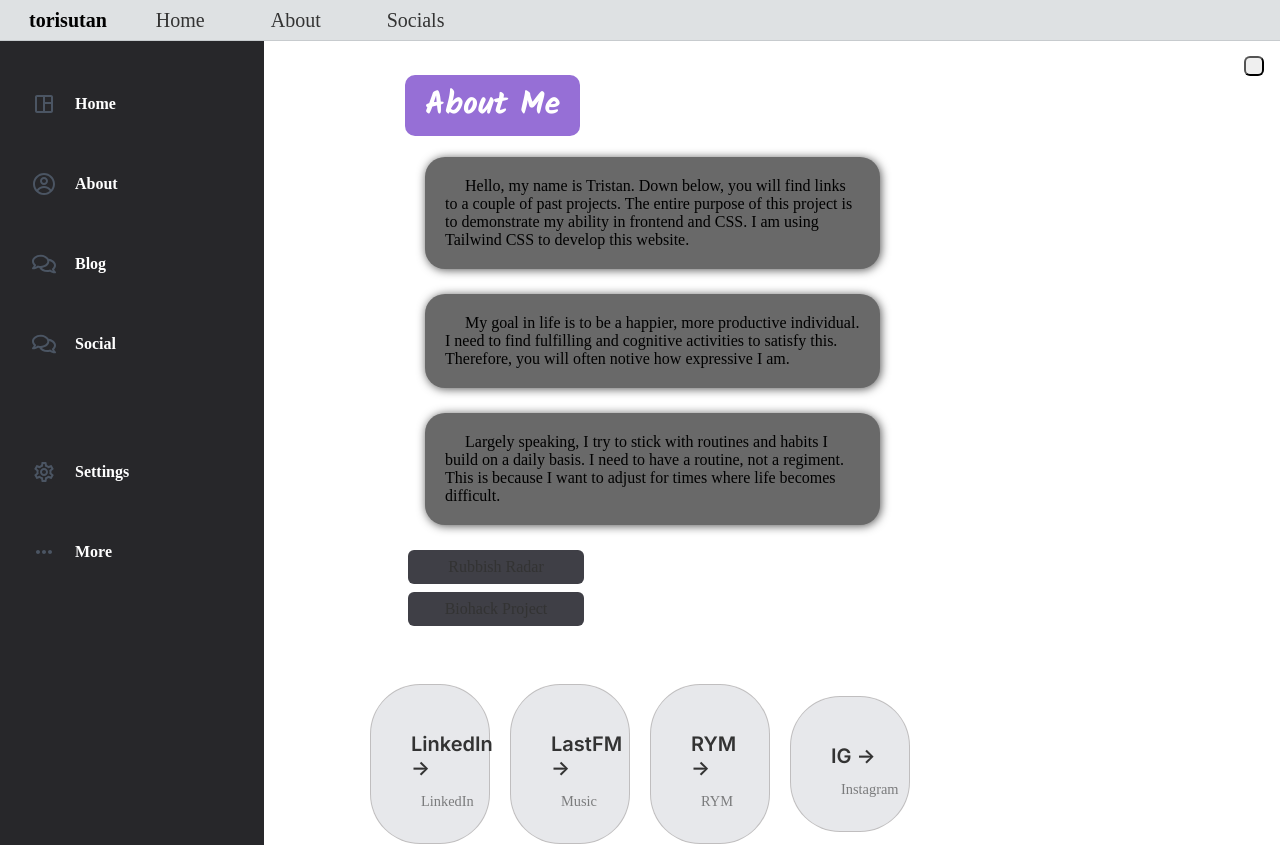
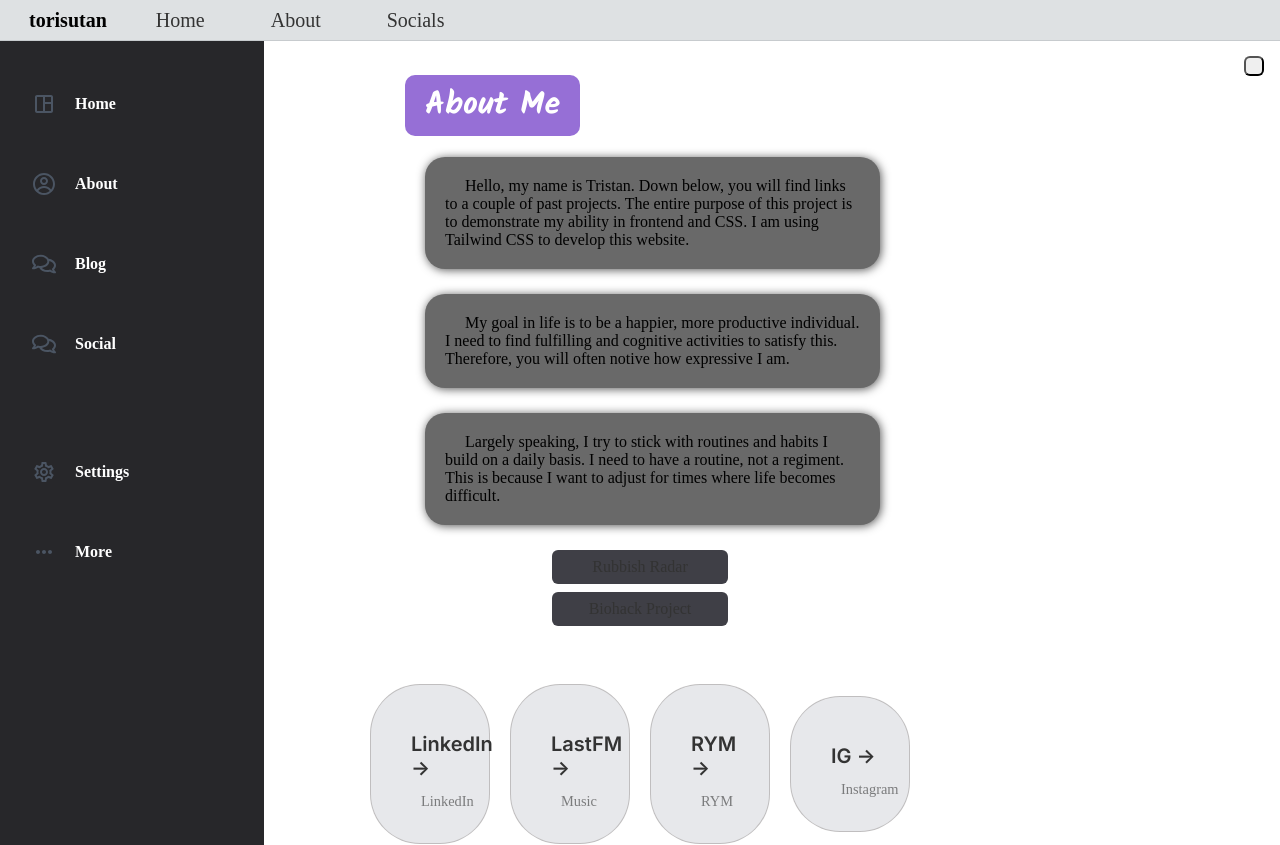
Before and after one commit to torisutansan02/torisutansan, a Next.js app: page /about in a window 1280 px wide. Shown: the top 845 px of the page. Built offline with nearby package versions, Linux system fonts and the light colour scheme; a web font is replaced by a local one.

Commit message:
Making small Tailwind changes

```diff
--- a/pages/about.js
+++ b/pages/about.js
@@ -29,9 +29,9 @@ function About() {
                 adjust for times where life becomes difficult.
             </p>
 
-            <Link href = "https://rubbishradartristan.web.app" className = "bg-zinc-700 hover:bg-gray-900 p-2 m-2 rounded-md grid w-40 items-center text-center content-center" target = "_blank"> Rubbish Radar </Link>
+            <Link href = "https://rubbishradartristan.web.app" className = "bg-zinc-700 hover:bg-gray-900 p-2 m-2 rounded-md flex w-40 text-center justify-center mx-auto" target = "_blank"> Rubbish Radar </Link>
 
-            <Link href = "https://torisutanproject.vercel.app/" className = "bg-zinc-700 hover:bg-gray-900 p-2 m-2 rounded-md grid w-40 items-center text-center content-center" target = "_blank"> Biohack Project </Link>
+            <Link href = "https://torisutanproject.vercel.app/" className = "bg-zinc-700 hover:bg-gray-900 p-2 m-2 rounded-md flex w-40 text-center justify-center mx-auto" target = "_blank"> Biohack Project </Link>
 
             <Footer />
         </>
```
